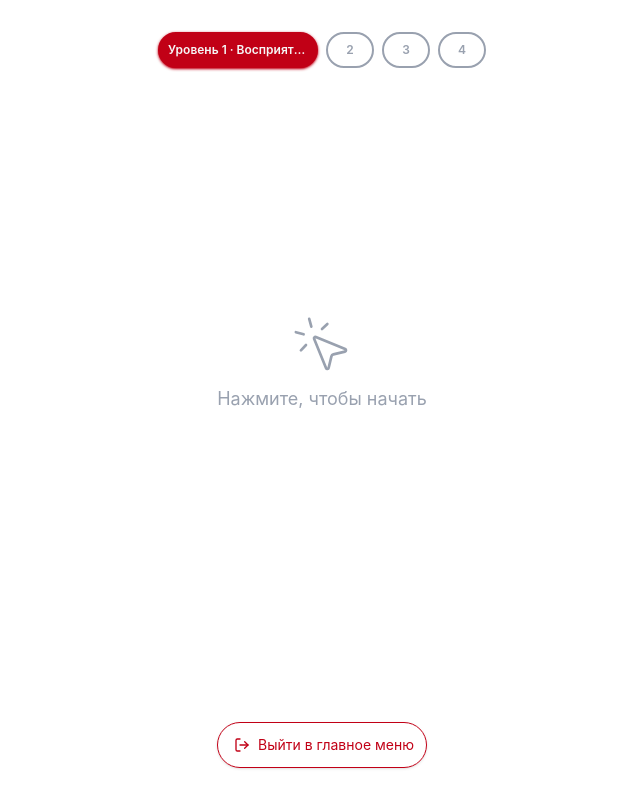
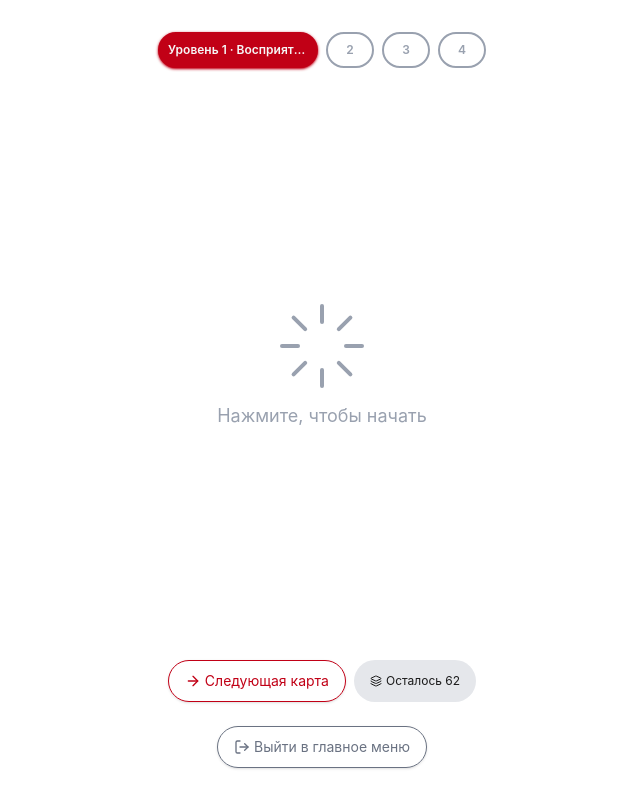
Before and after one commit to ivan-kozhan/wnrs, a SvelteKit app: page /game in a window 1280 px wide. Shown: the whole page, without its empty margins (318-958 px from the left). Built offline with nearby package versions, Linux system fonts and the light colour scheme.

Commit message:
clean: UI improvements

```diff
--- a/src/lib/components/button/button.svelte
+++ b/src/lib/components/button/button.svelte
@@ -12,6 +12,7 @@
         href?: string;
         size?: Size;
         class?: HTMLAttributes<HTMLElement>["class"]
+        onclick?: () => void;
     };
 
     let {
@@ -19,13 +20,14 @@
         variant = "primary",
         size = "medium",
         href,
-        class: className
+        class: className,
+        onclick
     }: Props = $props();
 
     const baseClass = "flex items-center justify-center gap-1 rounded-full shadow-sm transition-all hover:scale-[102%] active:scale-[98%]";
 
     const sizes: Record<Size, HTMLAttributes<HTMLElement>["class"]> = {
-        "small": "p-3 w-30 border-1 text-sm",
+        "small": "px-4 py-2 w-30 border-1 text-sm",
         "medium": "p-4 w-40 border-2 font-bold",
     }
 
@@ -41,7 +43,7 @@
         {@render children()}
     </a>
 {:else}
-    <button class={[baseClass, sizes[size], variants[variant], className]}>
+    <button {onclick} class={[baseClass, sizes[size], variants[variant], className]}>
         {@render children()}
     </button>
 {/if}
--- a/src/lib/components/card/card.svelte
+++ b/src/lib/components/card/card.svelte
@@ -46,7 +46,7 @@
     }
 </script>
 
-<div bind:this={ref} {style} class={["[perspective:1000px] w-80 h-56", className]}>
+<div bind:this={ref} {style} class={["[perspective:1000px] w-80 h-68", className]}>
     <button
         onclick={handleClick}
         onanimationend={onTransitionEnd}
@@ -56,7 +56,7 @@
         class:rotate-y-0={!flipped && !animating}>
 
         <div
-            class="absolute inset-0 [backface-visibility:hidden] rounded-4xl flex flex-col justify-center items-center gap-3 p-2"
+            class="absolute inset-0 [backface-visibility:hidden] rounded-4xl flex flex-col justify-center items-center gap-3 p-4"
             class:bg-card-primary={special}
             class:text-card-background={special}
             class:bg-card-background={!special}
@@ -68,7 +68,7 @@
         </div>
 
         {#if back}
-            <div class="absolute inset-0 [backface-visibility:hidden] rotate-y-180 rounded-4xl flex flex-col justify-center items-center gap-3 p-2 bg-card-primary text-card-background">
+            <div class="absolute inset-0 [backface-visibility:hidden] rotate-y-180 rounded-4xl flex flex-col justify-center items-center gap-3 p-4 bg-card-primary text-card-background">
                 <span class="text-lg font-bold">{back}</span>
                 {#if backTooltip}
                     <span class="italic">{backTooltip}</span>
--- a/src/routes/game/+page.svelte
+++ b/src/routes/game/+page.svelte
@@ -3,7 +3,7 @@
     import {LevelNames} from "$lib/decks/level-names";
     import {BaseDeck, HonestDatingDeck, ArthurAronDeck} from "$lib/decks";
     import {Button} from "$lib/components/button";
-    import {LogOut, MousePointerClick} from "lucide-svelte";
+    import {ArrowRight, Layers, Loader, LogOut, MousePointerClick} from "lucide-svelte";
     import Card from "$lib/components/card";
     import { type Card as CardData } from "\$lib/models/card";
     import {toCardProps} from "$lib/util/card-helpers";
@@ -69,7 +69,7 @@
     <button class="flex-1 flex flex-col items-center justify-center" onclick={addCard}>
         {#if placedCards.length === 0}
             <div class="flex flex-col items-center gap-2 text-gray-400">
-                <MousePointerClick class="size-16" strokeWidth="1" />
+                <Loader class="size-24" strokeWidth="1" />
                 <span class="text-lg">Нажмите, чтобы начать</span>
             </div>
         {/if}
@@ -79,14 +79,19 @@
             {/each}
         </div>
     </button>
-    <div class="flex flex-col items-center text-gray-500">
-        {#if placedCards.length > 0}
-            <span>Вопрос {counts[level]} из {counts[level] + decks[level].length}</span>
-        {/if}
-    </div>
-    <div class="flex justify-center">
-        <Button href={resolve("/")} variant="secondary" size="small" class="w-fit">
-            <LogOut class="h-4"/>
+    <div class="flex flex-col justify-center items-center gap-6">
+        <div class="flex gap-2">
+            <Button variant="secondary" size="small" onclick={addCard} class="w-fit">
+                <ArrowRight class="w-4"/>
+                Следующая карта
+            </Button>
+            <div class="flex items-center px-4 gap-1 bg-gray-200 text-xs rounded-full">
+                <Layers class="w-3"/>
+                Осталось {decks[level].length}
+            </div>
+        </div>
+        <Button href={resolve("/")} variant="muted" size="small" class="w-fit">
+            <LogOut class="w-4"/>
             Выйти в главное меню
         </Button>
     </div>
```
